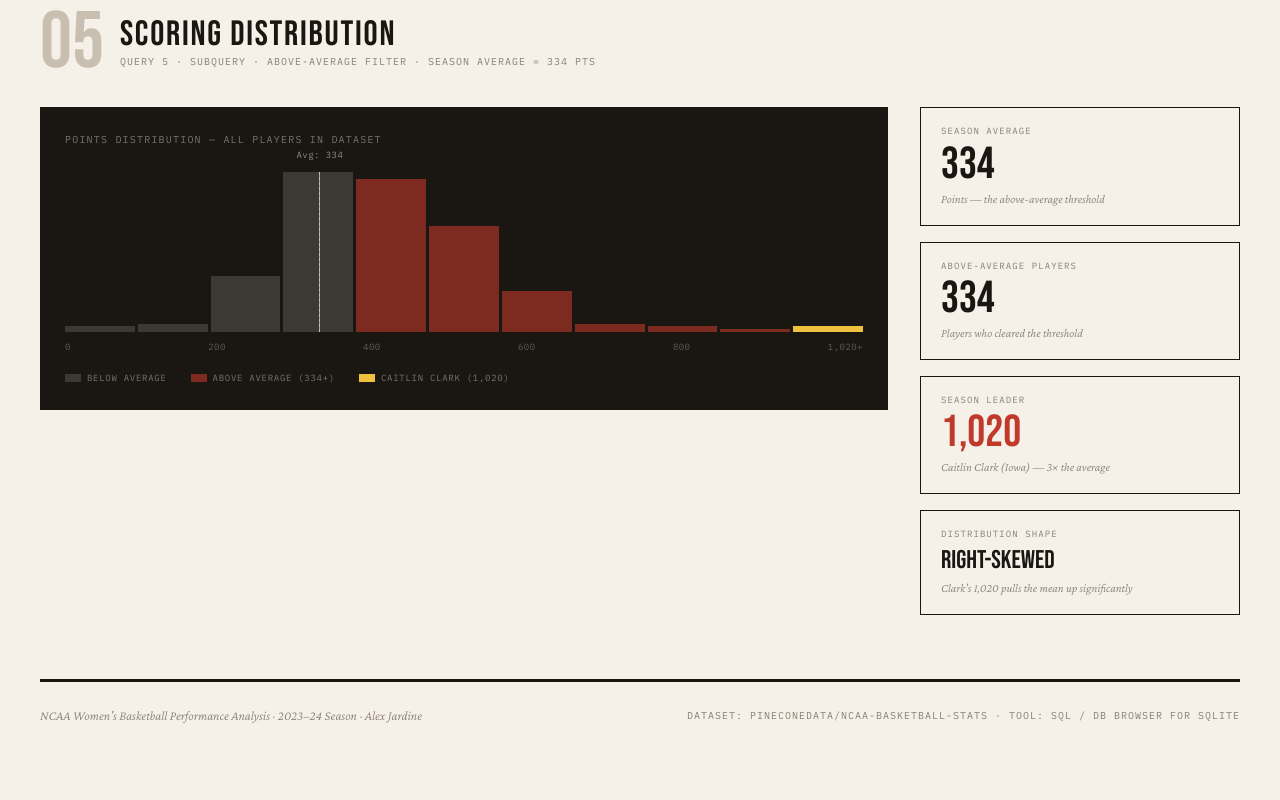
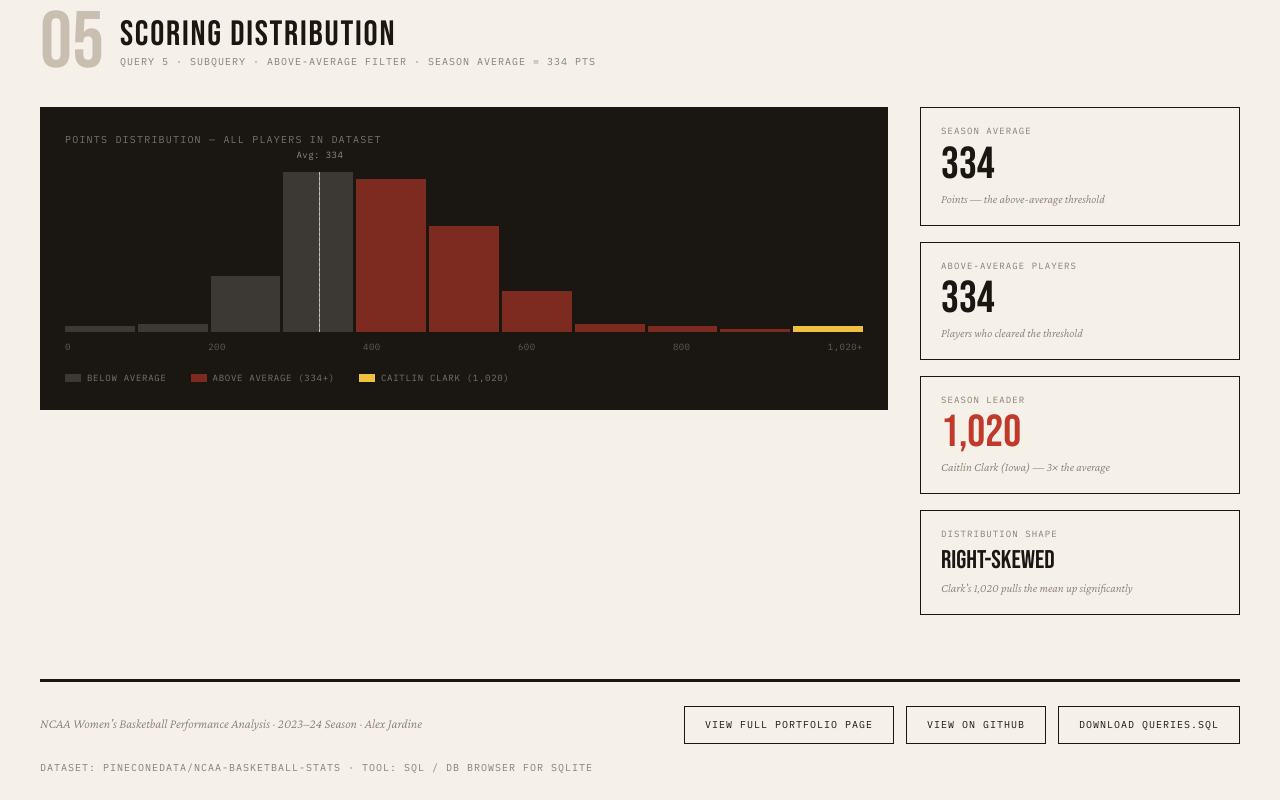
Before and after one commit to alexjardinedata/ncaa-wbb-sql-analysis, a plain HTML site: page index.html in a window 1280 px wide. Shown: the part 3421-4221 px from the top of the page. Before the commit the page ends 4172 px from the top, so only its background shows below. Drawn offline with nearby package versions, Linux system fonts and the light colour scheme.

Commit message:
Re-upload project files

```diff
--- a/index.html
+++ b/index.html
@@ -958,6 +958,11 @@ body {
 <!-- FOOTER -->
 <div class="footer">
   <div class="footer-left">NCAA Women's Basketball Performance Analysis · 2023–24 Season · Alex Jardine</div>
+  <div style="display:flex; gap:12px; flex-wrap:wrap; align-items:center;">
+    <a href="wbb-portfolio.html" style="font-family:var(--mono); font-size:10px; letter-spacing:0.1em; text-transform:uppercase; padding:10px 20px; border:1px solid var(--ink); color:var(--ink); text-decoration:none; transition:all 0.2s;" onmouseover="this.style.background='var(--ink)';this.style.color='var(--bg)'" onmouseout="this.style.background='transparent';this.style.color='var(--ink)'">View Full Portfolio Page</a>
+    <a href="https://github.com/alexjardinedata/ncaa-wbb-sql-analysis" target="_blank" style="font-family:var(--mono); font-size:10px; letter-spacing:0.1em; text-transform:uppercase; padding:10px 20px; border:1px solid var(--ink); color:var(--ink); text-decoration:none; transition:all 0.2s;" onmouseover="this.style.background='var(--ink)';this.style.color='var(--bg)'" onmouseout="this.style.background='transparent';this.style.color='var(--ink)'">View on GitHub</a>
+    <a href="https://github.com/alexjardinedata/ncaa-wbb-sql-analysis/raw/main/queries.sql" target="_blank" style="font-family:var(--mono); font-size:10px; letter-spacing:0.1em; text-transform:uppercase; padding:10px 20px; border:1px solid var(--ink); color:var(--ink); text-decoration:none; transition:all 0.2s;" onmouseover="this.style.background='var(--ink)';this.style.color='var(--bg)'" onmouseout="this.style.background='transparent';this.style.color='var(--ink)'">Download queries.sql</a>
+  </div>
   <div class="footer-right">Dataset: pineconedata/ncaa-basketball-stats · Tool: SQL / DB Browser for SQLite</div>
 </div>
 
```
